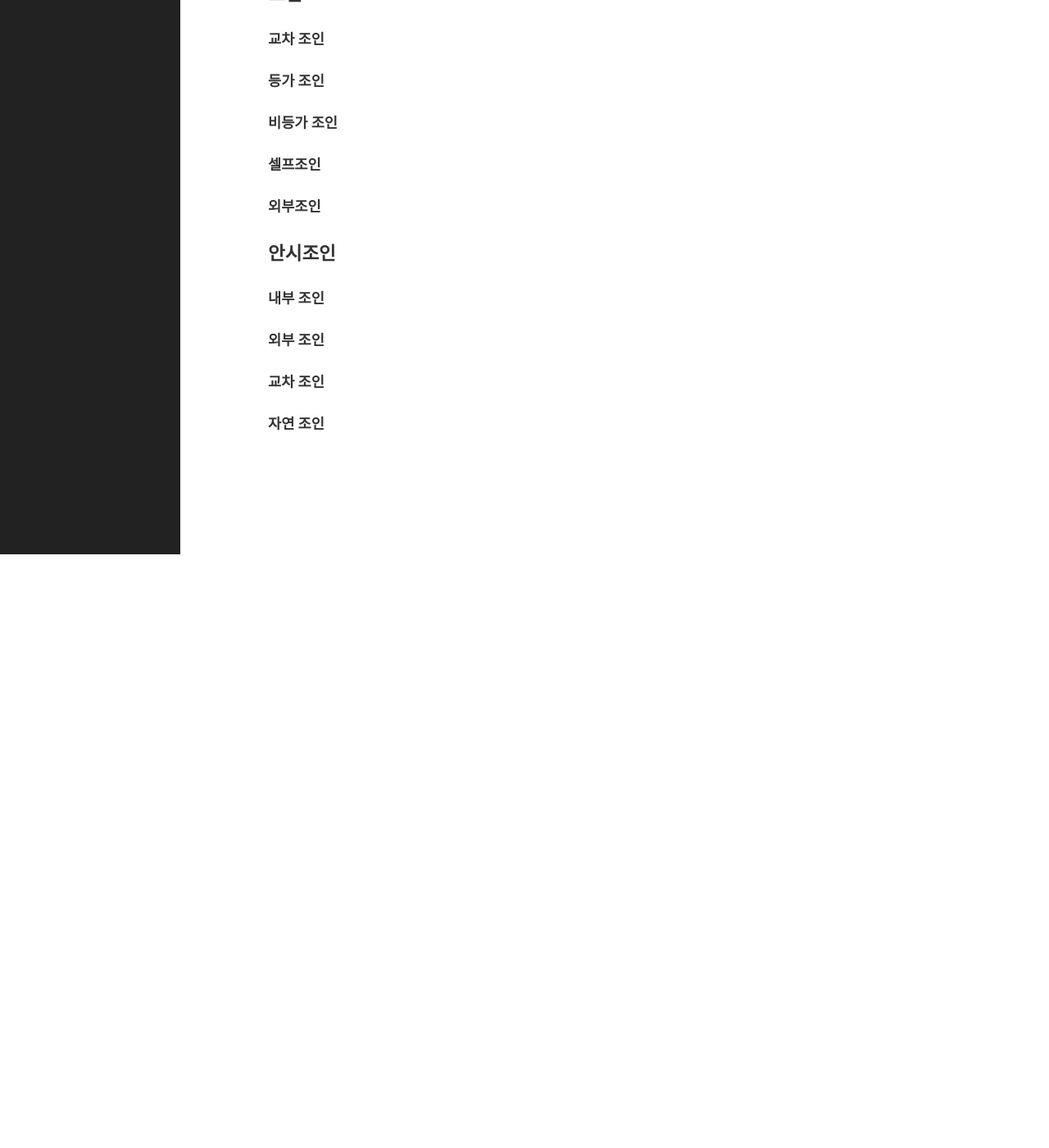
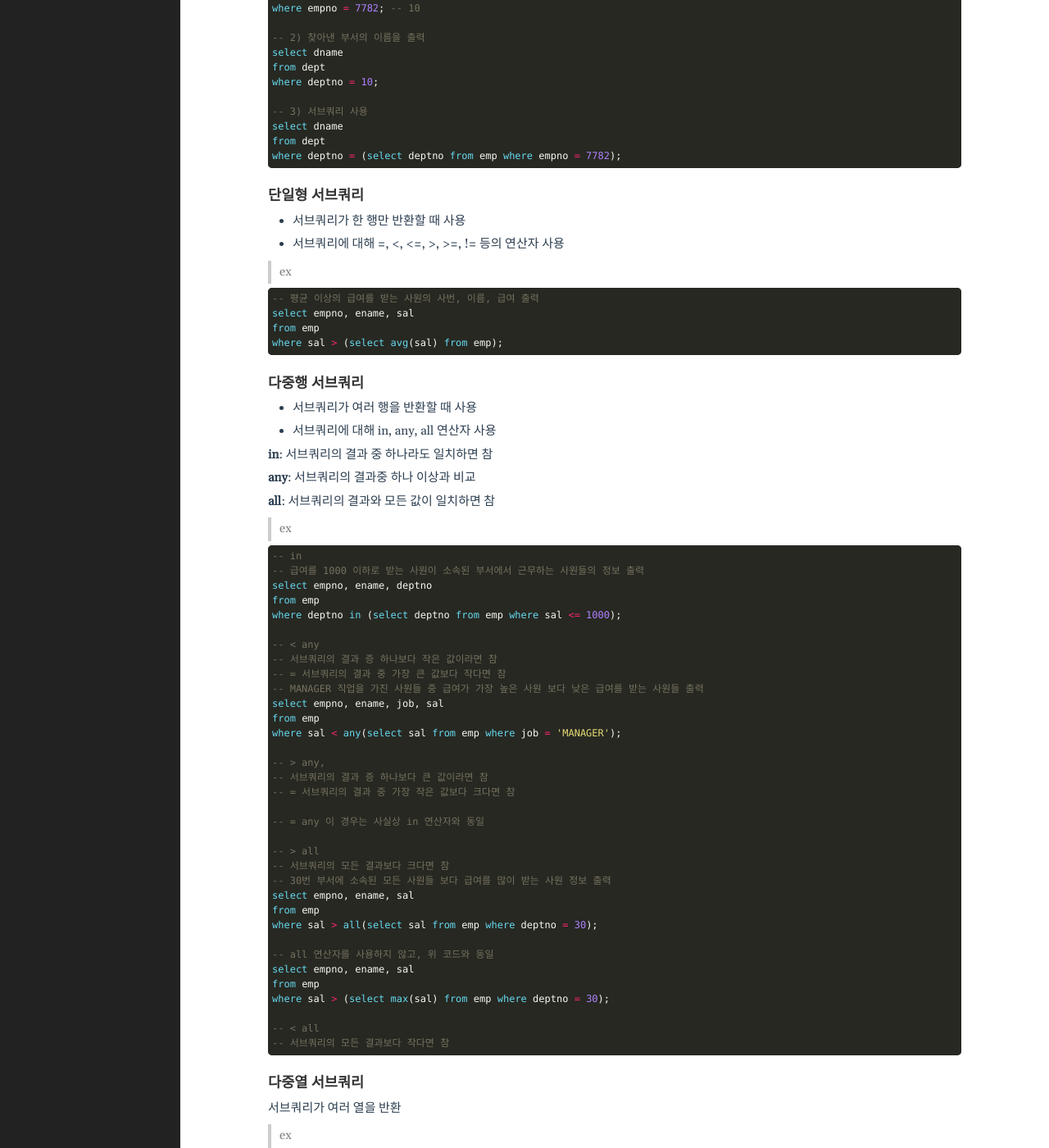
Before and after one commit to jingoo5520/jingoo5520.github.io, a Jekyll site: the page built from _posts/2024-07-08-db-sql-subquery-and-join.markdown, in a window 1280 px wide and 1400 px high, scrolled down 724 px. Shown: the whole window at 82% size. Built offline with Jekyll 4.4.1, drawn with Linux system fonts in a browser that asks for light colours; some of the changed text lies outside the part shown.

Commit message:
plan to join

````diff
--- a/_posts/2024-07-08-db-sql-subquery-and-join.markdown
+++ b/_posts/2024-07-08-db-sql-subquery-and-join.markdown
@@ -33,11 +33,104 @@ categories: DB
 
 ## 서브쿼리
 
+-   SQL 문장 내에 포함된 또 다른 SQL 문장
+-   데이터의 조건 설정이나 필터링에 사용
+-   두 번의 요청을 합쳐 서버 부하를 줄일 수 있음
+
+> ex
+
+```sql
+-- empno = 7782 인 사원이 소속되어 있는 부서의 부서명 출력
+-- 1) empno = 7782 인 사원이 소속되어 있는 부서 찾기
+select deptno
+from emp
+where empno = 7782; -- 10
+
+-- 2) 찾아낸 부서의 이름을 출력
+select dname
+from dept
+where deptno = 10;
+
+-- 3) 서브쿼리 사용
+select dname
+from dept
+where deptno = (select deptno from emp where empno = 7782);
+```
+
 ### 단일형 서브쿼리
+
+-   서브쿼리가 한 행만 반환할 때 사용
+-   서브쿼리에 대해 =, <, <=, >, >=, != 등의 연산자 사용
+
+> ex
+
+```sql
+-- 평균 이상의 급여를 받는 사원의 사번, 이름, 급여 출력
+select empno, ename, sal
+from emp
+where sal > (select avg(sal) from emp);
+```
 
 ### 다중행 서브쿼리
 
+-   서브쿼리가 여러 행을 반환할 때 사용
+-   서브쿼리에 대해 in, any, all 연산자 사용
+
+**in**: 서브쿼리의 결과 중 하나라도 일치하면 참<br>
+**any**: 서브쿼리의 결과중 하나 이상과 비교 <br>
+**all**: 서브쿼리의 결과와 모든 값이 일치하면 참<br>
+
+> ex
+
+```sql
+-- in
+-- 급여를 1000 이하로 받는 사원이 소속된 부서에서 근무하는 사원들의 정보 출력
+select empno, ename, deptno
+from emp
+where deptno in (select deptno from emp where sal <= 1000);
+
+-- < any
+-- 서브쿼리의 결과 증 하나보다 작은 값이라면 참
+-- = 서브쿼리의 결과 중 가장 큰 값보다 작다면 참
+-- MANAGER 직업을 가진 사원들 중 급여가 가장 높은 사원 보다 낮은 급여를 받는 사원들 출력
+select empno, ename, job, sal
+from emp
+where sal < any(select sal from emp where job = 'MANAGER');
+
+-- > any,
+-- 서브쿼리의 결과 증 하나보다 큰 값이라면 참
+-- = 서브쿼리의 결과 중 가장 작은 값보다 크다면 참
+
+-- = any 이 경우는 사실상 in 연산자와 동일
+
+-- > all
+-- 서브쿼리의 모든 결과보다 크다면 참
+-- 30번 부서에 소속된 모든 사원들 보다 급여를 많이 받는 사원 정보 출력
+select empno, ename, sal
+from emp
+where sal > all(select sal from emp where deptno = 30);
+
+-- all 연산자를 사용하지 않고, 위 코드와 동일
+select empno, ename, sal
+from emp
+where sal > (select max(sal) from emp where deptno = 30);
+
+-- < all
+-- 서브쿼리의 모든 결과보다 작다면 참
+```
+
 ### 다중열 서브쿼리
+
+서브쿼리가 여러 열을 반환
+
+> ex
+
+```sql
+-- 부서별로 가장 급여가 많은 사원의 모든 정보 출력
+select * from emp
+where (deptno, sal)
+in (select deptno, max(sal) from emp group by deptno);
+```
 
 ## 조인
 
--- /dev/null
+++ b/errors.txt
@@ -0,0 +1,6 @@
+bundle exec jekyll serve 시작시
+에러:
+C:/Ruby32/lib/ruby/gems/3.2.0/gems/bundler-2.5.10/lib/bundler/definition.rb:601:in materialize': Could not find addressable-2.8.7, public_suffix-6.0.0, concurrent-ruby-1.3.3, rexml-3.3.1 in cached gems or installed locally (Bundler::GemNotFound)
+bundler가 필요한 gem들을 찾을 수 없을 때 발생
+
+해결방법: bundle isntall
````
